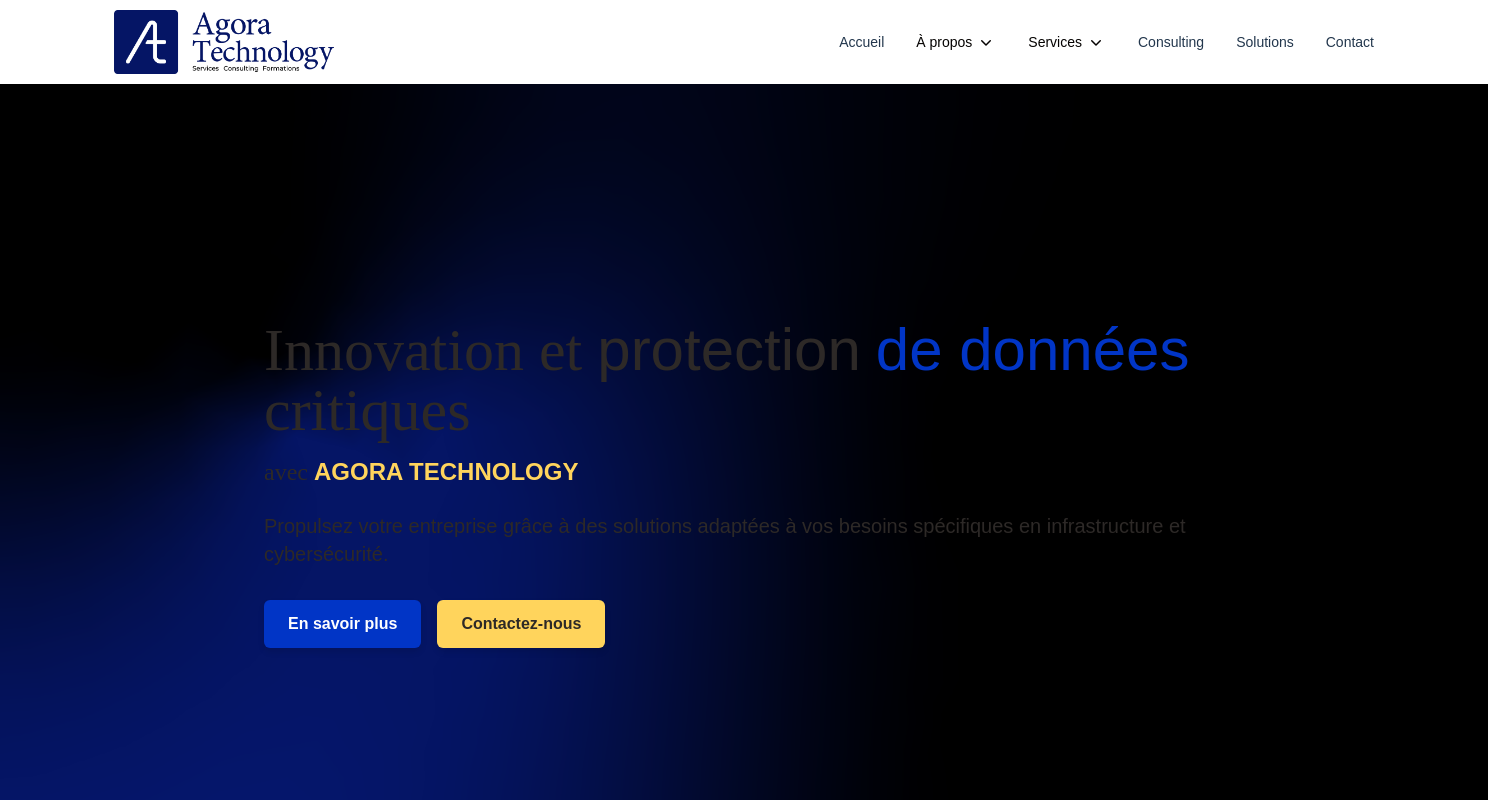
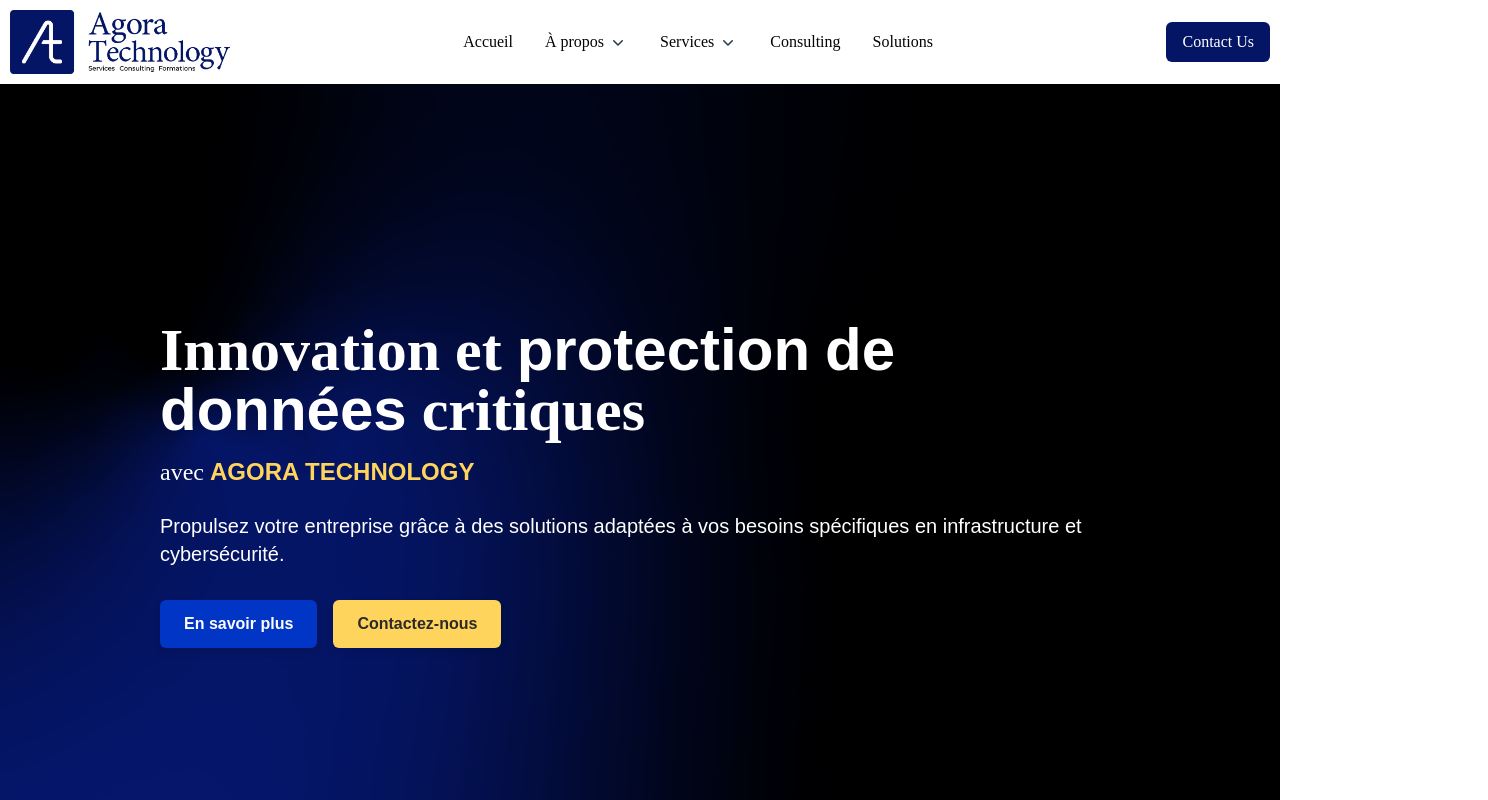
Before and after one commit to akkanour/wp-agora, a React (Vite) app: page / in a window 1280 px wide. Shown: the top 800 px of the page, 1488 px wide, since content can reach past the window. Built offline with nearby package versions, Linux system fonts and the light colour scheme.

Commit message:
update header & footer

```diff
--- a/src/components/Acceuil/ClientSection.tsx
+++ b/src/components/Acceuil/ClientSection.tsx
@@ -2,21 +2,24 @@
 import React, { useState, useEffect, useCallback } from 'react';
 import { FaChevronLeft, FaChevronRight } from 'react-icons/fa';
 
-const desktopLogosPerPage = 10;
-const mobileLogosPerPage = 3;
-const totalLogos = 76;
-
 const ClientSection: React.FC = () => {
   const [currentIndex, setCurrentIndex] = useState(0);
   const [fade, setFade] = useState(false);
-  const [logosPerPage, setLogosPerPage] = useState(desktopLogosPerPage);
+  const [logosPerPage, setLogosPerPage] = useState(10);
 
-  // Generate an array of URLs for the logos
+  const totalLogos = 76;
   const clientLogos = Array.from({ length: totalLogos }, (_, i) => `/clients/Picture${i + 1}.png`);
 
+  // Dynamically update logosPerPage based on screen width
   useEffect(() => {
     const updateLogosPerPage = () => {
-      setLogosPerPage(window.innerWidth < 640 ? mobileLogosPerPage : desktopLogosPerPage);
+      if (window.innerWidth < 640) {
+        setLogosPerPage(3); // Mobile screens
+      } else if (window.innerWidth < 1024) {
+        setLogosPerPage(5); // Tablet screens
+      } else {
+        setLogosPerPage(10); // Desktop screens
+      }
     };
 
     updateLogosPerPage();
@@ -24,14 +27,16 @@
     return () => window.removeEventListener('resize', updateLogosPerPage);
   }, []);
 
-  // Function to handle navigation with fading effect
-  const handleNavigation = useCallback((newIndex: number) => {
-    setFade(true);
-    setTimeout(() => {
-      setCurrentIndex(newIndex);
-      setFade(false);
-    }, 500);
-  }, []);
+  const handleNavigation = useCallback(
+    (newIndex: number) => {
+      setFade(true);
+      setTimeout(() => {
+        setCurrentIndex(newIndex);
+        setFade(false);
+      }, 500);
+    },
+    []
+  );
 
   const showNext = useCallback(() => {
     handleNavigation((currentIndex + logosPerPage) % clientLogos.length);
@@ -41,7 +46,6 @@
     handleNavigation((currentIndex - logosPerPage + clientLogos.length) % clientLogos.length);
   }, [currentIndex, logosPerPage, clientLogos.length, handleNavigation]);
 
-  // Automatic scrolling
   useEffect(() => {
     const interval = setInterval(showNext, 4000);
     return () => clearInterval(interval);
@@ -55,29 +59,42 @@
       <div className="text-start md:text-center">
         <h2 className="text-3xl font-extrabold text-[#024CAA]">Ils nous font confiance</h2>
         <p className="lg:text-xl mt-2 text-[#23374D]">
-          Nos clients sont de grands groupes du CAC40 et des ETI qui souhaitent rendre plus productive leur façon de délivrer l’IT aux métiers et ainsi faire de leur SI un levier de performance et de rentabilité.
+          Nos clients sont de grands groupes du CAC40 et des ETI qui souhaitent rendre plus
+          productive leur façon de délivrer l’IT aux métiers et ainsi faire de leur SI un levier
+          de performance et de rentabilité.
         </p>
       </div>
 
       {/* Client logos */}
       <div className="flex items-center justify-center space-x-4 w-full">
-        <button onClick={showPrev} className="p-2 bg-gray-300 rounded-full hidden sm:inline-flex">
+        <button
+          onClick={showPrev}
+          className="p-2 bg-gray-300 rounded-full hidden sm:inline-flex"
+        >
           <FaChevronLeft className="text-gray-700" />
         </button>
 
-        <div className={`flex justify-center space-x-6 transition-opacity duration-500 ${fade ? 'opacity-0' : 'opacity-100'}`} style={{ width: logosPerPage * 120 + "px" }}>
+        <div
+          className={`flex justify-center space-x-4 transition-opacity duration-500 ${
+            fade ? 'opacity-0' : 'opacity-100'
+          }`}
+          style={{ width: logosPerPage * 120 + 'px' }}
+        >
           {displayedLogos.map((logo, index) => (
             <img
               key={index}
               src={logo}
               alt={`Client logo ${index + 1}`}
               className="h-24 md:h-27 w-24 md:w-27 object-contain"
-              style={{ maxWidth: "100px" }} // Fixed size for each logo
+              style={{ maxWidth: '100px' }}
             />
           ))}
         </div>
 
-        <button onClick={showNext} className="p-2 bg-gray-300 rounded-full hidden sm:inline-flex">
+        <button
+          onClick={showNext}
+          className="p-2 bg-gray-300 rounded-full hidden sm:inline-flex"
+        >
           <FaChevronRight className="text-gray-700" />
         </button>
       </div>
--- a/src/components/Acceuil/HeaderSection.tsx
+++ b/src/components/Acceuil/HeaderSection.tsx
@@ -2,24 +2,26 @@
 
 const HeaderSection: React.FC = () => {
   return (
-    <div className="relative flex flex-col w-full h-screen bg-gradient-to-b "
-    style={{ backgroundImage: "url('./bg-texture.png')", backgroundSize: "cover", backgroundPosition: "center" }}>
+    <div
+  className="relative flex flex-col w-full h-screen"
+  style={{ backgroundImage: "url('./bg-texture.png')", backgroundSize: "cover", backgroundPosition: "center" }}
+>
       {/* Contenu principal */}
       <div className="relative z-10 flex flex-col items-start justify-center w-full h-full px-8 py-20 max-w-5xl mx-auto">
         <div className="highlight-container text-left">
-          <h1 className="text-4xl sm:text-5xl lg:text-6xl  text-[#2D2927]">
+          <h1 className="text-4xl sm:text-5xl lg:text-6xl font-extrabold leading-tight text-white">
             Innovation et{' '}
-            <span className="highlight text-secondary-white">protection</span>{' '}
-            <span className="highlight text-[#0135C6]">de données</span>{' '}
+            <span className="highlight text-white">protection</span>{' '}
+            <span className="highlight text-white">de données</span>{' '}
             critiques
           </h1>
-          <h2 className="mt-4 text-lg sm:text-xl lg:text-2xl font-medium text-[#2D2927]">
+          <h2 className="mt-4 text-lg sm:text-xl lg:text-2xl font-medium text-white">
             avec{' '}
             <span className="highlight-yellow font-bold text-[#FFD45C]">
               AGORA TECHNOLOGY
             </span>
           </h2>
-          <p className="mt-6 text-base sm:text-lg lg:text-xl text-[#2D2927]">
+          <p className="mt-6 text-base sm:text-lg lg:text-xl text-white">
             Propulsez votre entreprise grâce à des solutions adaptées à vos
             besoins spécifiques en infrastructure et cybersécurité.
           </p>
--- a/src/components/common/Footer.tsx
+++ b/src/components/common/Footer.tsx
@@ -4,12 +4,12 @@
 
 const Footer: React.FC = () => {
   return (
-    <footer className="bg-primary-darkBlue text-additional-white font-body text-sm py-12">
+    <footer className="bg-primary-darkBlue text-additional-white font-body text-sm py-12 ">
       <div className="max-w-7xl mx-auto px-6 lg:px-8">
         <div className="grid grid-cols-1 md:grid-cols-[1fr_0.5fr_1fr_1fr] gap-8">
           {/* Logo et description */}
           <div className="space-y-6">
-            <img src="/logos-AT/AT-2.png" alt="Agora Technology" className="w-[80%] h-auto md:w-auto" />
+            <img src="/logos-AT/AT-2.png" alt="Agora Technology" className="w-[60%] h-auto md:w-[70%]" />
             <p>
               Services, consulting, et formations pour accompagner votre entreprise dans ses transformations technologiques.
             </p>
--- a/src/components/common/Header.tsx
+++ b/src/components/common/Header.tsx
@@ -1,11 +1,8 @@
-// @components/Header.tsx
 'use client';
 
 import { useState } from 'react';
-import { Dialog, DialogPanel, Disclosure, DisclosureButton, DisclosurePanel, PopoverGroup} from '@headlessui/react';
 import { Link, useLocation } from 'react-router-dom';
 import { ChevronDownIcon, XMarkIcon, Bars3Icon } from '@heroicons/react/20/solid';
-
 import { menuItems } from '@components/common/menuItems';
 
 export default function Header() {
@@ -26,54 +23,46 @@
 
   return (
     <>
-      <header
-        className="relative top-0 w-full bg-secondary-white text-primary-dark font-title text-sm z-[1040]">
-
-        <nav aria-label="Global" className="mx-auto flex max-w-7xl items-center justify-between p-2.5">
-          <div className="flex lg:flex-1">
-            <Link to="/" className="" onClick={() => handleLinkClick(null)}>
+      <header className="relative z-30 w-full bg-additional-white text-primary-dark">
+        <nav className="lg:mx-auto flex lg:max-w-7xl items-center justify-between p-2.5">
+          <div className="flex items-center flex-shrink-0">
+            <Link to="/" onClick={() => handleLinkClick(null)}>
               <span className="sr-only">Your Company</span>
-              <img alt="Logo" src="/logos-AT/AT-1.png" className="h-16  w-auto" />
+              <img alt="Logo" src="/logos-AT/AT-1.png" className="h-12 md:h-16" />
             </Link>
           </div>
-          <div className="flex lg:hidden">
-            <button
-              type="button"
-              onClick={() => setMobileMenuOpen(true)}
-              className="-m-2.5 inline-flex items-center justify-center rounded-md p-2.5"
-            >
-              <span className="sr-only">Open main menu</span>
-              <Bars3Icon aria-hidden="true" className="h-6 w-6" />
-            </button>
-          </div>
-          <PopoverGroup className="hidden lg:flex lg:gap-x-8">
+
+          <div className="hidden lg:flex lg:gap-x-8 lg:flex-grow lg:justify-center">
             {menuItems.map((item) => (
               <div key={item.name} className="relative group">
                 {item.subMenu ? (
                   <>
                     <button
                       onClick={() => handleMenuClick(item.name)}
-                      className={`flex items-center gap-x-1 leading-6 ${selectedMenu === item.name ? 'text-primary-lightBlue' : 'text-primary-dark'}`}
+                      className={`flex items-center gap-x-1 leading-6 font-title ${
+                        selectedMenu === item.name
+                          ? 'text-primary-lightBlue'
+                          : 'text-primary-dark'
+                      }`}
                     >
                       {item.name}
-                      <ChevronDownIcon aria-hidden="true" className={"h-5 w-5 flex-none ${selectedMenu === item.name ? 'text-primary-lightBlue' : 'text-[#23374D]'}"} />
-                      <span
-                        className={`absolute bottom-[0px] left-0 h-[2px] transition-all duration-500 ${selectedMenu === item.name || openSubMenu === item.name
-                          ? 'w-full bg-primary-lightBlue'
-                          : 'w-0 group-hover:w-full bg-primary-lightBlue'
+                      <ChevronDownIcon
+                        aria-hidden="true"
+                        className={`h-5 w-5 ${
+                          selectedMenu === item.name ? 'text-primary-lightBlue' : 'text-[#23374D]'
                         }`}
-                      ></span>
+                      />
                     </button>
                     {openSubMenu === item.name && (
-                      <div className="absolute z-10 mt-3 min-w-[200px] max-w-xs overflow-hidden rounded-lg bg-white shadow-lg">
-                        <div className="p-2.5">
+                      <div className="absolute z-10 mt-3 w-48 rounded-lg bg-white shadow-lg font-title">
                         {item.subMenu.map((subItem) => (
                           <Link
                             key={subItem.name}
                             to={subItem.href}
-                              className={`block p-2 hover:bg-primary-lightBlue hover:text-white whitespace-nowrap ${location.pathname === subItem.href
-                                ? 'border-l-4 border-primary-lightBlue '
-                                : 'text-primary-darkBlue'
+                            className={`block px-4 py-2 ${
+                              location.pathname === subItem.href
+                                ? 'border-l-4 border-primary-lightBlue text-primary-dark'
+                                : 'text-primary-dark hover:bg-gray-100'
                             }`}
                             onClick={() => handleLinkClick(item.name)}
                           >
@@ -81,84 +70,98 @@
                           </Link>
                         ))}
                       </div>
+                    )}
+                  </>
+                ) : (
+                  <Link
+                    to={item.href}
+                    className={`leading-6 font-title ${
+                      selectedMenu === item.name ? 'text-primary-lightBlue' : 'text-primary-dark'
+                    }`}
+                    onClick={() => handleLinkClick(item.name)}
+                  >
+                    {item.name}
+                  </Link>
+                )}
+              </div>
+            ))}
+          </div>
+
+          <div className="hidden lg:flex items-center flex-shrink-0">
+            <Link
+              to="/contact"
+              className="px-4 py-2 font-title text-additional-white hover:text-primary-dark bg-primary-darkBlue rounded-[6px] hover:bg-primary-orange"
+              onClick={() => handleLinkClick(null)}
+            >
+              Contact Us
+            </Link>
+          </div>
+
+          <div className="flex lg:hidden">
+            <button
+              type="button"
+              onClick={() => setMobileMenuOpen(!mobileMenuOpen)}
+              className="m-2.5 p-2.5"
+            >
+              {mobileMenuOpen ? (
+                <XMarkIcon aria-hidden="true" className="h-8 w-8" />
+              ) : (
+                <Bars3Icon aria-hidden="true" className="h-8 w-8" />
+              )}
+            </button>
+          </div>
+        </nav>
+      </header>
+
+      {mobileMenuOpen && (
+        <div
+          className="fixed top-[70px] left-0 w-full bg-additional-white shadow-md z-20 transform transition-transform duration-300"
+        >
+          <nav className="flex flex-col p-4">
+            {menuItems.map((item) => (
+              <div key={item.name} className="relative group py-2">
+                {item.subMenu ? (
+                  <>
+                    <button
+                      onClick={() => handleMenuClick(item.name)}
+                      className="flex items-center justify-between w-full text-primary-dark font-title"
+                    >
+                      {item.name}
+                      <ChevronDownIcon
+                        className={`h-5 w-5 transition-transform ${
+                          openSubMenu === item.name ? 'rotate-180' : ''
+                        }`}
+                      />
+                    </button>
+                    {openSubMenu === item.name && (
+                      <div className="mt-2 pl-4 space-y-2">
+                        {item.subMenu.map((subItem) => (
+                          <Link
+                            key={subItem.name}
+                            to={subItem.href}
+                            className="block font-title text-primary-dark hover:text-primary-lightBlue hover:bg-gray-100"
+                            onClick={() => handleLinkClick(item.name)}
+                          >
+                            {subItem.name}
+                          </Link>
+                        ))}
                       </div>
                     )}
                   </>
                 ) : (
                   <Link
                     to={item.href}
-                    className={`leading-6 ${selectedMenu === item.name ? 'text-primary-lightBlue' : 'text-[#23374D]'} relative`}
-                    onClick={() => handleLinkClick(item.name)}
+                    className="block text-primary-dark font-title hover:text-primary-lightBlue hover:bg-gray-100"
+                    onClick={() => setMobileMenuOpen(false)}
                   >
                     {item.name}
-                    <span
-                      className={`absolute bottom-[-3px] left-0 h-[2px] transition-all duration-500 ${selectedMenu === item.name ? 'w-full bg-primary-lightBlue' : 'w-0 group-hover:w-full bg-primary-lightBlue'}`}
-                    ></span>
                   </Link>
                 )}
               </div>
             ))}
-          </PopoverGroup>
           </nav>
-      </header>
-
-      <Dialog open={mobileMenuOpen} onClose={() => setMobileMenuOpen(false)} className="lg:hidden">
-        <div className="fixed inset-0 z-10 bg-black opacity-50" />
-        <DialogPanel className="fixed inset-y-0 right-0 z-20 w-full overflow-y-auto bg-white px-6 py-6 sm:max-w-sm sm:ring-1 sm:ring-gray-900/10 transition-transform transform duration-300">
-          <div className="flex items-center justify-between">
-            <Link to="/" className="" onClick={() => handleLinkClick(null)}>
-              <span className="sr-only">Your Company</span>
-              <img alt="Logo" src="/logo.png" className="h-16 w-auto md:hidden" />
-            </Link>
-            <button
-              type="button"
-              onClick={() => setMobileMenuOpen(false)}
-              className="-m-2.5 rounded-md p-2.5 text-[#23374D]"
-            >
-              <span className="sr-only">Close menu</span>
-              <XMarkIcon aria-hidden="true" className="h-6 w-6" />
-            </button>
         </div>
-          <div className="mt-6 flow-root">
-            <div className="-my-6 divide-y divide-gray-500/10">
-              <div className="space-y-2 pt-14">
-                {menuItems.map((item) => (
-                  <Disclosure as="div" key={item.name} className="-mx-3">
-                    {item.subMenu ? (
-                      <>
-                        <DisclosureButton className="group flex w-full items-center justify-between rounded-lg py-2 pr-3.5 text-base font-semibold leading-7 text-[#23374D] hover:bg-[#E5E5E5]">
-                          {item.name}
-                          <ChevronDownIcon aria-hidden="true" className="h-5 w-5 flex-none group-data-[open]:rotate-180" />
-                        </DisclosureButton>
-                        <DisclosurePanel className="mt-2 space-y-2 pl-6">
-                          {item.subMenu.map((subItem) => (
-                            <Link
-                              key={subItem.name}
-                              to={subItem.href}
-                              className="block rounded-lg py-2 text-sm font-semibold leading-7 text-[#23374D] hover:bg-primary-lightBlue hover:text-white"
-                              onClick={() => handleLinkClick(item.name)}
-                            >
-                              {subItem.name}
-                            </Link>
-                          ))}
-                        </DisclosurePanel>
-                      </>
-                    ) : (
-                      <Link
-                        to={item.href}
-                        className="-mx-3 block rounded-lg px-3 py-2 text-base font-semibold leading-7 text-[#23374D] hover:bg-[#E5E5E5]"
-                        onClick={() => handleLinkClick(item.name)}
-                      >
-                        {item.name}
-                      </Link>
       )}
-                  </Disclosure>
-                ))}
-              </div>
-            </div>
-          </div>
-        </DialogPanel>
-      </Dialog>
     </>
   );
 }
--- a/src/components/common/menuItems.ts
+++ b/src/components/common/menuItems.ts
@@ -23,5 +23,6 @@
       href: '/consulting',
     },
     { name: 'Solutions', href: '/solutions' },
-    { name: 'Contact', href: '/contact' },
+
+
   ];
--- a/src/index.css
+++ b/src/index.css
@@ -14,3 +14,6 @@
       @apply font-body; /* Texte général avec Montserrat */
     }
   }
+  footer {
+    border-top: 1px solid #051565; /* Ligne au-dessus du footer */
+  }
--- a/src/layouts/MainLayout/MainLayout.tsx
+++ b/src/layouts/MainLayout/MainLayout.tsx
@@ -5,9 +5,9 @@
 
 const MainLayout = () => {
   return (
-    <div className="grid grid-rows-layout min-h-screen">
+    <div className="flex flex-col min-h-screen">
       <Header />
-      <main>
+      <main className="flex-grow">
         <Outlet />
       </main>
       <Footer />
--- a/src/pages/Acceuil.tsx
+++ b/src/pages/Acceuil.tsx
@@ -2,11 +2,11 @@
 'use client';
 import React from 'react';
 import AboutSection from '@components/Acceuil/AboutSection';
-import HeaderSection from '@components/Acceuil/HeaderSection';
 import ServicesSection from '@components/Acceuil/ServicesSection';
 import SolutionsSection from '@components/Acceuil/SolutionsSection';
 import ClientSection from '@components/Acceuil/ClientSection';
 import ProductSection from '@components/Acceuil/ProductSection';
+import HeaderSection from '@components/Acceuil/HeaderSection';
 
 const Acceuil: React.FC = () => {
   return (
```
Also changed, not shown: src/components/Acceuil/ProductSection.tsx (+37 -27 lines). Lines whose indentation alone changed are shown as unchanged.
